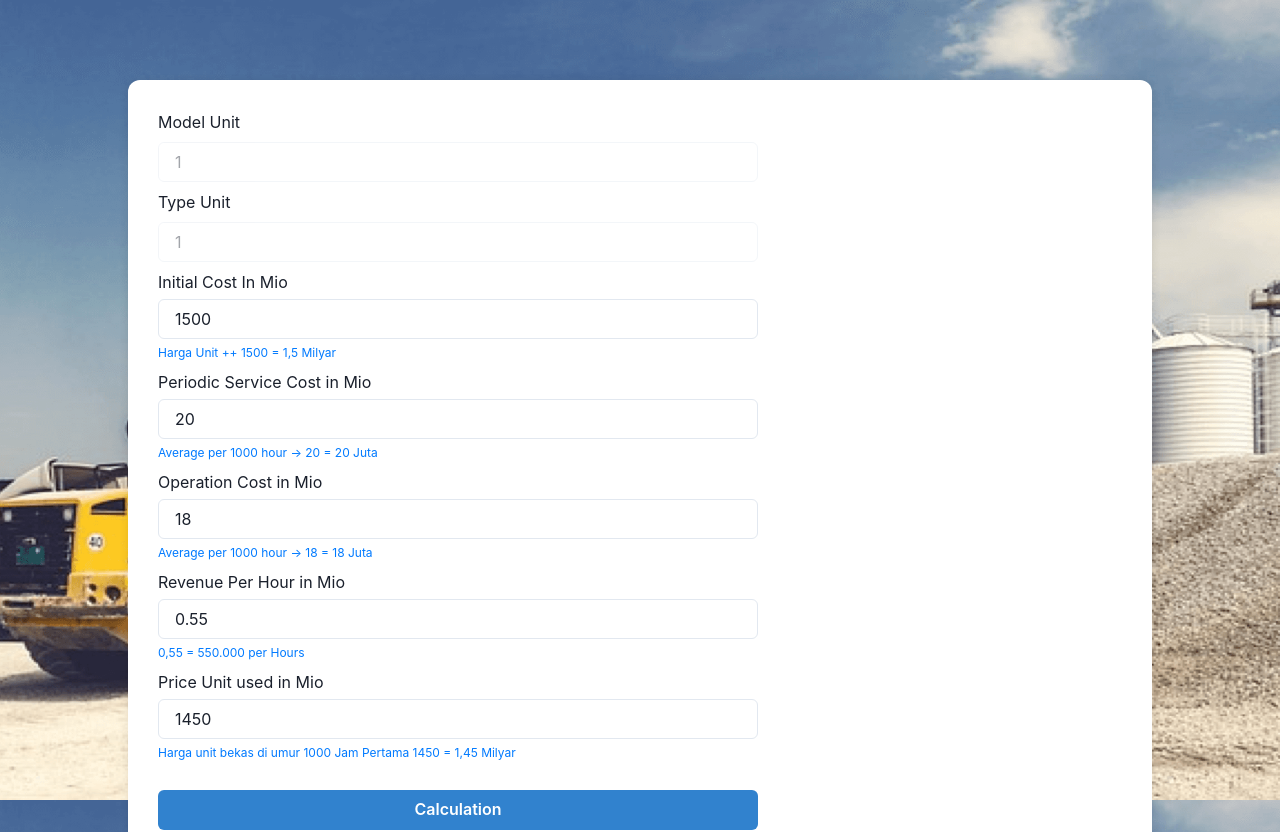
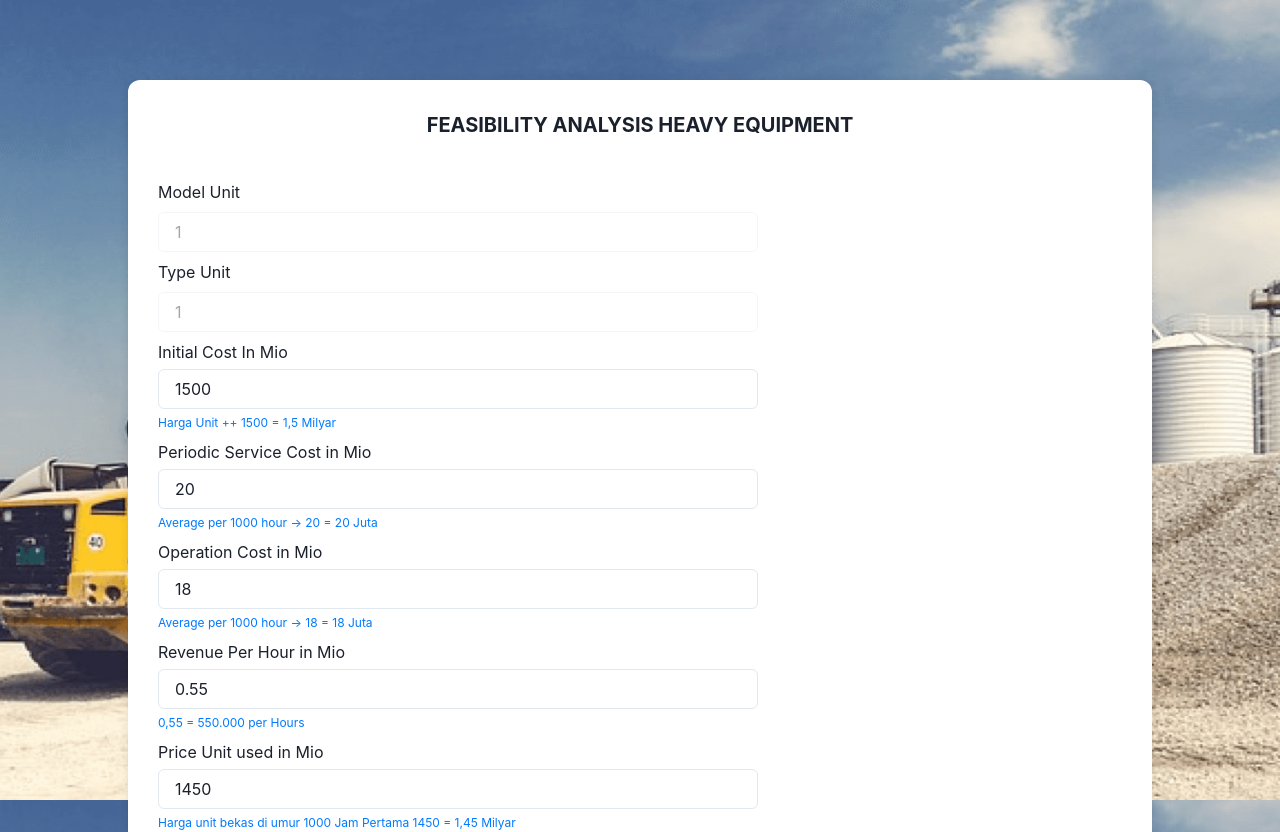
Before and after one commit to rozinhilmi/Proyek-Feasibility-Simulator, a React (Vite) app: page /form-calculation/1/1 in a window 1280 px wide. Shown: the top 832 px of the page. Built offline with nearby package versions, Linux system fonts and the light colour scheme.

Commit message:
Update index.tsx

```diff
--- a/src/pages/FormCalculation/index.tsx
+++ b/src/pages/FormCalculation/index.tsx
@@ -1,4 +1,4 @@
-import { Button, Input, NumberInput, NumberInputField, Stack, Table, TableContainer, Tbody, Td, Text, Th, Thead, Tr } from "@chakra-ui/react";
+import { Button, HStack, Input, NumberInput, NumberInputField, Stack, Table, TableContainer, Tbody, Td, Text, Th, Thead, Tr } from "@chakra-ui/react";
 import { useState } from "react";
 import { useNavigate, useParams } from "react-router-dom";
 // import { customRound } from "../../utils/helper/helper";
@@ -140,13 +140,15 @@ const Index = () => {
         padding={"30px"}
         backgroundColor={"#FFFFFF"}
         boxShadow={"0 2px 10px rgba(0, 0, 0, 0.1)"}
-        maxWidth={"97%"}
+        width={{ base: "95%", md: "80%" }}
         gap={"20px"}
         marginY={"10vh"}
-        width={"80%"}
         borderRadius={"12px"}
       >
-        <Stack width={"600px"}>
+        <Text as={"b"} fontSize={"20px"} textAlign={"center"} marginBottom={"20px"}>
+          FEASIBILITY ANALYSIS HEAVY EQUIPMENT
+        </Text>
+        <Stack width={"100%"} maxWidth={"600px"}>
           <Stack>
             <Text>Model Unit</Text>
             <Input type="text" value={modelUnit} disabled />
@@ -249,10 +251,17 @@ const Index = () => {
                     <Tr key={index}>
                       <Td>{i.jamKerja}</Td>
                       <Td>
-                        {formatNumber(i.profitCumulative)} {i.optimumPoint1 ? "(Optimum)" : ""} {i.breakEventPoint ? "(BEP)" : ""}
+                        <HStack gap={"30px"} display={"flex"}>
+                          <Text>{formatNumber(i.profitCumulative)}</Text>
+                          {i.optimumPoint1 ? <Text>(Optimum)</Text> : null}
+                          {i.breakEventPoint ? <Text>(BEP)</Text> : null}
+                        </HStack>
                       </Td>
                       <Td>
-                        {formatNumber(i.profitCumulativePlusSellUnit)} {i.optimumPoint2 ? "(Optimum)" : ""}
+                        <HStack gap={"30px"} display={"flex"}>
+                          <Text>{formatNumber(i.profitCumulativePlusSellUnit)}</Text>
+                          {i.optimumPoint2 ? <Text>(Optimum)</Text> : null}
+                        </HStack>
                       </Td>
                       {/* <Td>{i.optimumPoint1}</Td>
                       <Td>{i.optimumPoint2}</Td> */}
```
